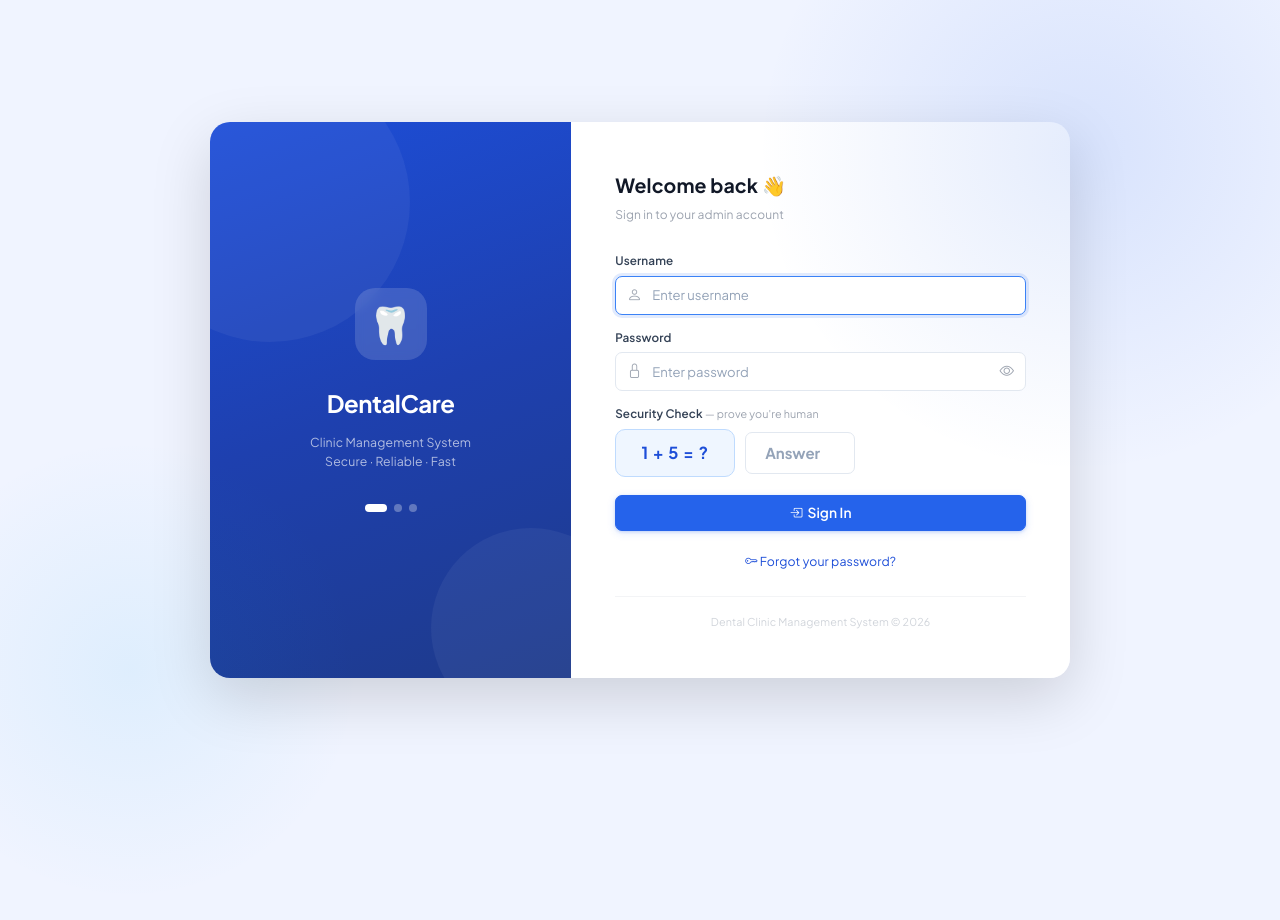
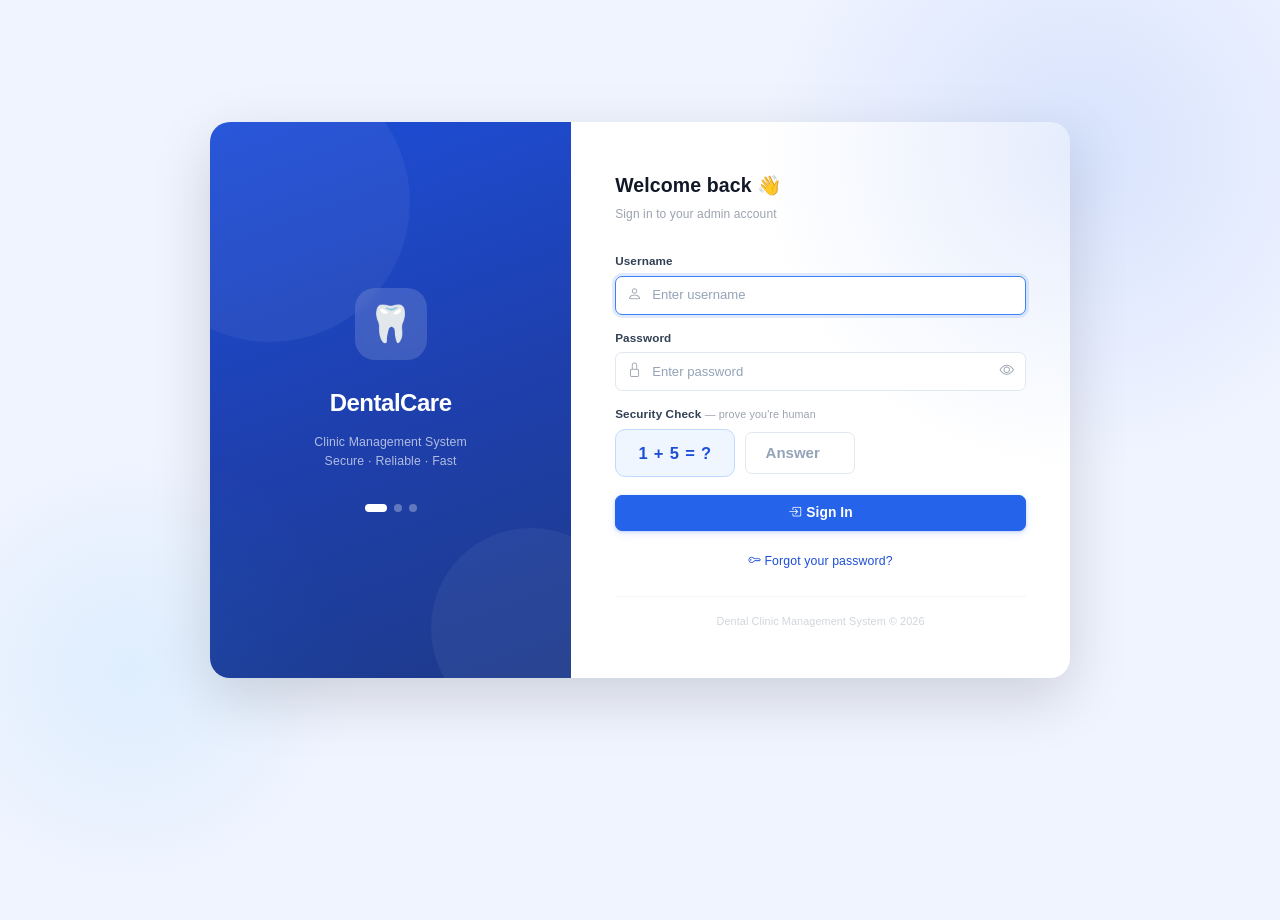
Before and after one commit to casaledesmaui-netizen/cap, a PHP site: page /cap/index.php in a window 1280 px wide; the page is wider, and only the part inside the window is pictured. Run offline with PHP 8.4, Linux system fonts and the light colour scheme.

Commit message:
Update style.css

```diff
--- a/assets/css/style.css
+++ b/assets/css/style.css
@@ -4,7 +4,7 @@
    Fonts: Plus Jakarta Sans (body) + Sora (headings)
    ============================================================ */
 
-@import url('https://fonts.googleapis.com/css2?family=Plus+Jakarta+Sans:wght@300;400;500;600;700&family=Sora:wght@400;500;600;700;800&display=swap');
+
 
 /* ============================================================
    CSS VARIABLES
```
